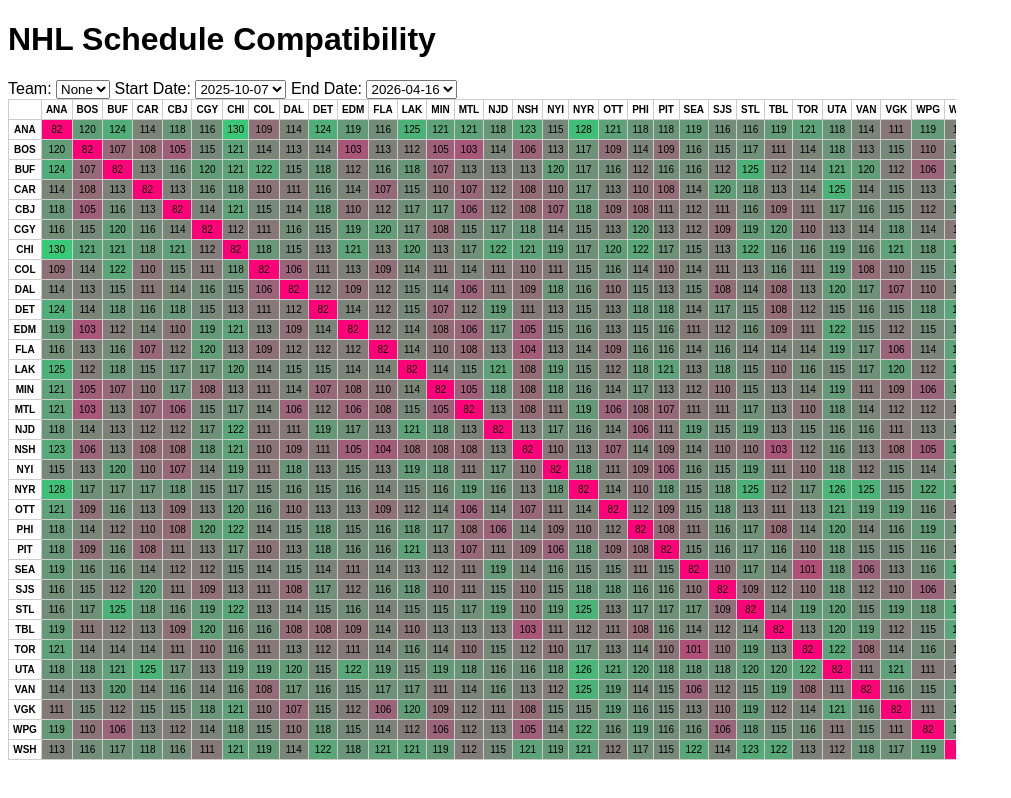
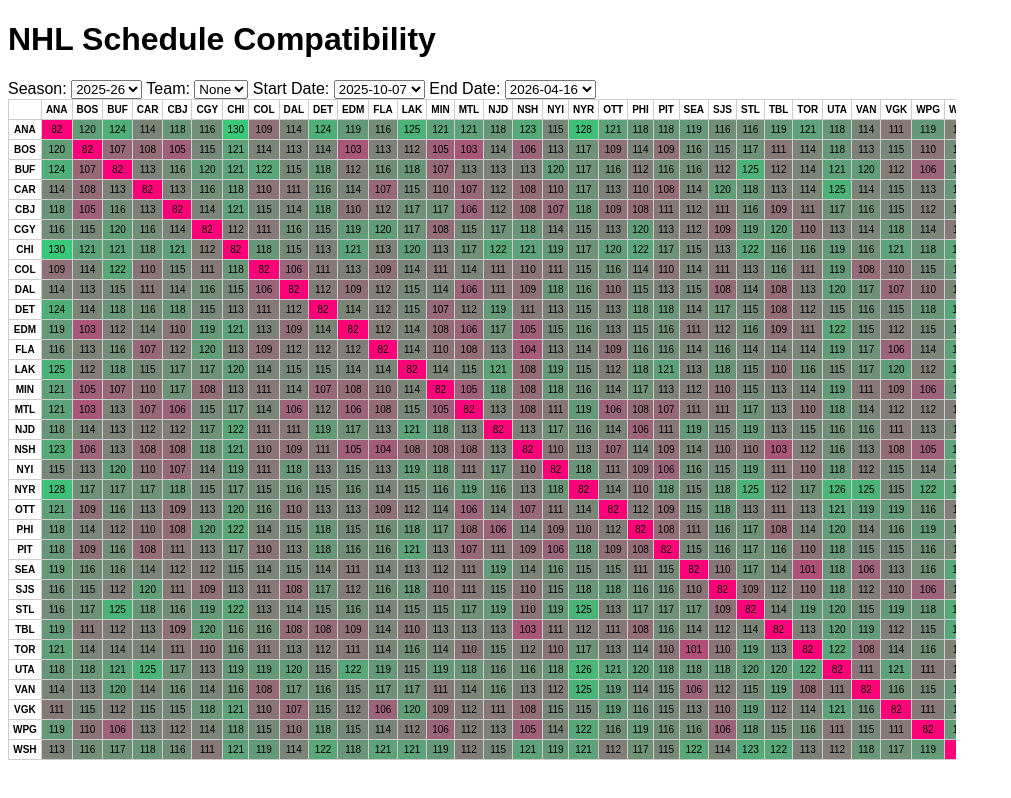
Before and after one commit to devinvanelburg/nhl-schedule-tool, a plain HTML site: page index.html in a window 1280 px wide. Shown: the whole page, without its empty margins (0-1011 px from the left). Drawn offline with Linux system fonts and the light colour scheme.

Commit message:
Update index.html

```diff
--- a/index.html
+++ b/index.html
@@ -3,8 +3,6 @@
 <head>
   <meta charset="UTF-8">
   <title>NHL Schedule Compatibility Tool</title>
-
-  <!-- ✅ CORRECT CSS LINK -->
   <link rel="stylesheet" href="style.css">
 </head>
 
@@ -13,6 +11,11 @@
 <h1>NHL Schedule Compatibility</h1>
 
 <div class="controls">
+  <label>Season:</label>
+  <select id="seasonSelect">
+    <option value="2025-26">2025-26</option>
+  </select>
+
   <label>Team:</label>
   <select id="teamSelect">
     <option value="None">None</option>
@@ -27,12 +30,10 @@
 
 <div class="container">
   <div class="table-container">
-    <!-- ✅ THIS TABLE IS REQUIRED -->
     <table id="matrix"></table>
   </div>
 </div>
 
-<!-- ✅ CORRECT SCRIPT LINK (THIS FIXES YOUR ERROR) -->
 <script src="script.js"></script>
 
 </body>
```
